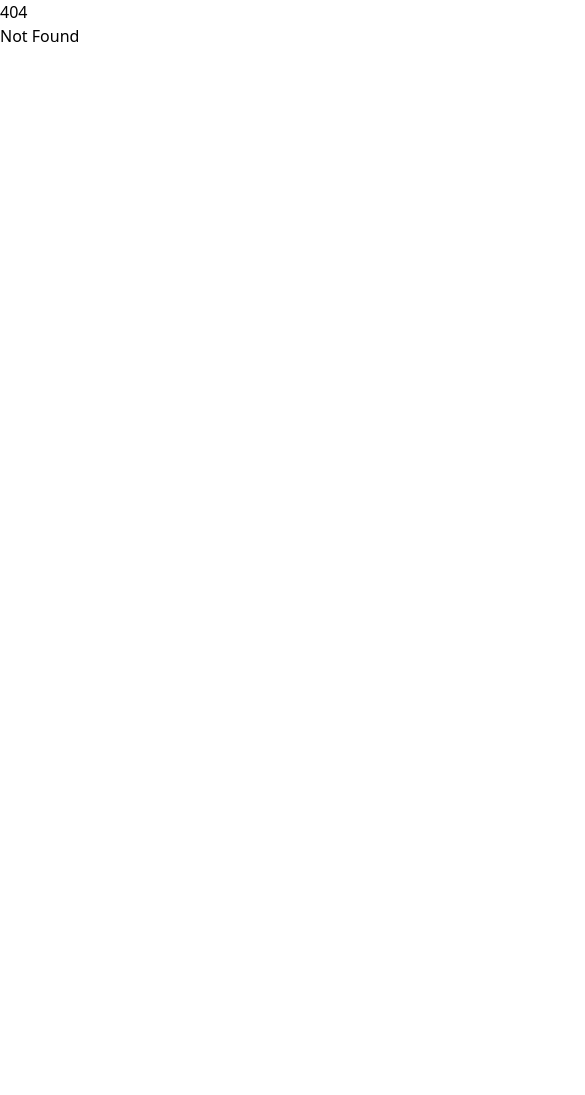
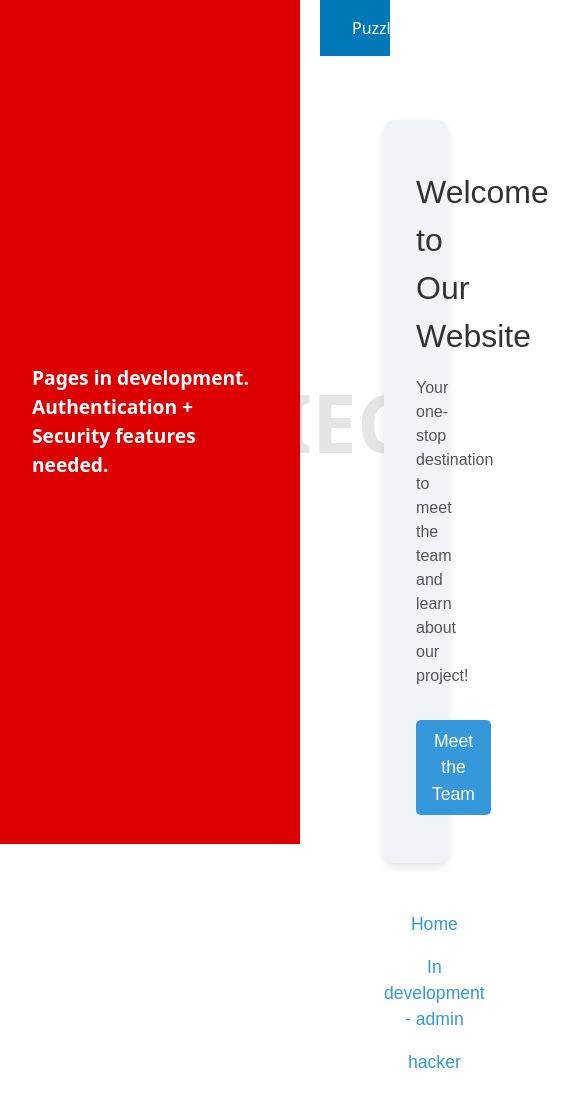
Before and after one commit to Dannybrush/PuzzlePiece, a SvelteKit app in the folder PP_Website/: page /dev/home in a window 390 px wide. Before the commit this address had no page. Shown: the top 1095 px of the page, 585 px wide, since content can reach past the window. Before the commit the page ends 844 px from the top, so only its background shows below. Built offline with nearby package versions, Linux system fonts and the light colour scheme.

Commit message:
update homepagev2 dev/home

```diff
--- /dev/null
+++ b/PP_Website/src/routes/dev/home/+page.svelte
@@ -0,0 +1,173 @@
+<script>
+    let name = "Puzzle Piece";
+    let title = "Interactive Challenge Extraordinaires";
+  </script>
+
+  <section class="home-page">
+    <header class="header">
+      <h1>Welcome to Our Website</h1>
+      <p>Your one-stop destination to meet the team and learn about our project!</p>
+      <a href="/Team" class="cta-button">Meet the Team</a>
+    </header>
+
+    <nav class="navigation">
+      <ul>
+        <li><a href="/">Home</a></li>
+        <li><a href="/dev/admin">In development - admin</a></li>
+        <li><a href="/dev/admin/h4X0r">hacker</a></li>
+        <li><a href="/dev/admin/questions">questions</a></li>
+        <li><a href="/dev/admin/users">users</a></li>
+        <li><a href="/dev/meet-the-team">meet the team</a></li>
+        <li><a href="/dev/login">Supabase</a></li>
+        <li><a href="/dev/login/signup">projects</a></li>
+        <li><a href="/dev/login">login</a></li>
+        <li><a href="/dev/supabase">supabase</a></li>
+        <li><a href="/about">about</a></li>
+        <li><a href="/api">api</a></li>
+      </ul>
+    </nav>
+
+    <section class="main-content">
+      <h2>About Our Project</h2>
+      <p>We are building something amazing! Our team is passionate about creating innovative solutions that make a difference. Stay tuned as we grow and evolve!</p>
+    </section>
+
+    <footer class="footer">
+      <p>&copy; 2024 Puzzle Piece. All Rights Reserved.</p>
+    </footer>
+  </section>
+
+  /* Home Page Styles */
+  <style>/* Home Page Styles */
+    .home-page {
+      text-align: center;
+      font-family: Arial, sans-serif;
+      padding: 2rem;
+    }
+
+    .header {
+      background-color: #f0f4f8;
+      padding: 3rem 2rem;
+      border-radius: 10px;
+      margin-bottom: 2rem;
+      box-shadow: 0 4px 8px rgba(0, 0, 0, 0.1);
+    }
+
+    .header h1 {
+      font-size: 3rem;
+      color: #333;
+    }
+
+    .header p {
+      font-size: 1.2rem;
+      color: #555;
+      margin: 1rem 0;
+    }
+
+    .cta-button {
+      display: inline-block;
+      padding: 1rem 2rem;
+      background-color: #3498db;
+      color: white;
+      font-size: 1rem;
+      text-decoration: none;
+      border-radius: 5px;
+      margin-top: 1rem;
+      transition: background-color 0.3s ease;
+    }
+
+    .cta-button:hover {
+      background-color: #2980b9;
+    }
+
+    .navigation {
+      margin-top: 3rem;
+    }
+
+    .navigation ul {
+      list-style: none;
+      padding: 0;
+      display: grid;
+      grid-template-columns: repeat(2, 1fr); /* Two columns */
+      gap: 1rem; /* Space between columns and rows */
+      justify-items: center; /* Center items horizontally */
+    }
+
+    .navigation li {
+      margin: 0; /* Remove margin between items */
+    }
+
+    .navigation a {
+      text-decoration: none;
+      font-size: 1.1rem;
+      color: #3498db;
+      transition: color 0.3s ease;
+    }
+
+    .navigation a:hover {
+      color: #2980b9;
+    }
+
+    .main-content {
+      margin-top: 3rem;
+      font-size: 1.2rem;
+      color: #444;
+    }
+
+    .footer {
+      margin-top: 3rem;
+      padding: 1rem;
+      background-color: #f0f4f8;
+      text-align: center;
+      border-top: 1px solid #ddd;
+    }
+
+    /* Responsive Design */
+    @media (max-width: 768px) {
+      .header h1 {
+        font-size: 2.5rem;
+      }
+
+      .header p {
+        font-size: 1rem;
+      }
+
+      .cta-button {
+        padding: 0.8rem 1.5rem;
+      }
+
+      .navigation ul {
+        grid-template-columns: repeat(2, 1fr); /* Two columns */
+        gap: 1rem; /* Space between columns and rows */
+      }
+
+      .navigation li {
+        margin: 0;
+      }
+
+      .main-content {
+        padding: 1rem;
+      }
+    }
+
+    @media (max-width: 480px) {
+      .header h1 {
+        font-size: 2rem;
+      }
+
+      .cta-button {
+        padding: 0.5rem 1rem;
+        font-size: 1.1rem;
+      }
+
+      .navigation ul {
+        grid-template-columns: 1fr; /* Stack items in one column on very small screens */
+        gap: 1rem;
+      }
+
+      .navigation li {
+        margin: 0;
+      }
+    }
+
+</style>
```
